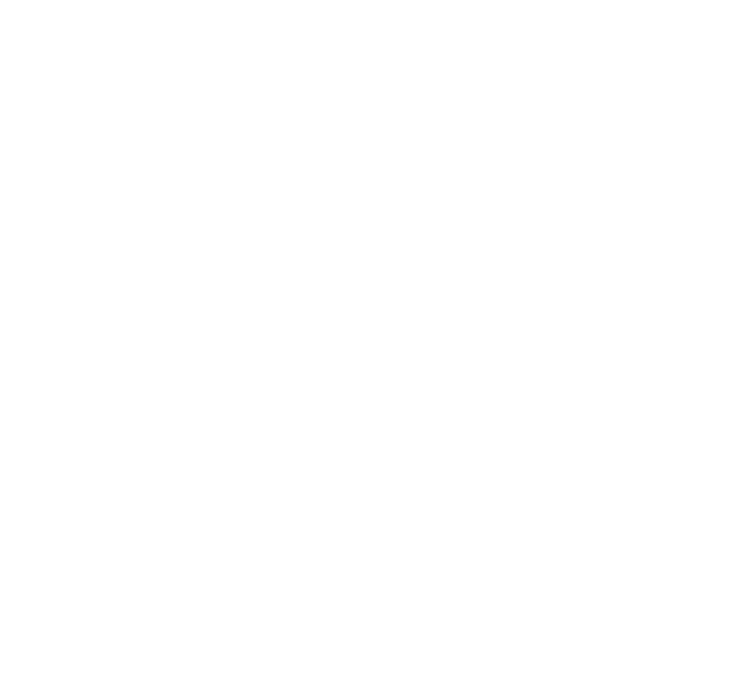
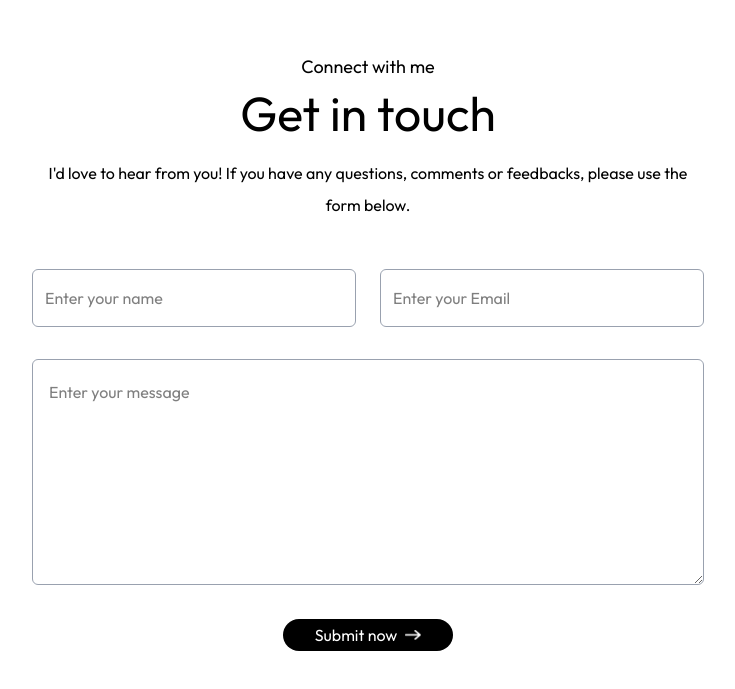
Before and after one commit to shashank-varshney21/portfolio-website, a Next.js app: page / in a window 1280 px wide. Shown: the part 3024-3713 px from the top of the page, without its empty margins (272-1007 px from the left). Before the commit the page ends 3037 px from the top, so only its background shows below. Built offline with nearby package versions, Linux system fonts and the light colour scheme; a web font is replaced by a local one.

Commit message:
Added form in Contact section using web3forms

```diff
--- /dev/null
+++ b/app/components/Contact.jsx
@@ -0,0 +1,54 @@
+import { assets } from '@/assets/assets'
+import Image from 'next/image'
+import React, { useState } from 'react'
+
+const Contact = () => {
+
+    const [result, setResult] = useState("");
+
+    const onSubmit = async (event) => {
+        event.preventDefault();
+        setResult("Sending....");
+        const formData = new FormData(event.target);
+
+        formData.append("access_key", "0e2db759-74c2-447b-9a74-44990dd23272");
+
+        const response = await fetch("https://api.web3forms.com/submit", {
+            method: "POST",
+            body: formData
+        });
+
+        const data = await response.json();
+
+        if (data.success) {
+            setResult("Form Submitted Successfully");
+            event.target.reset();
+        } else {
+            console.log("Error", data);
+            setResult(data.message);
+        }
+    };
+
+        return (
+            <div id='contact' className='w-full px-[12%] py-10 scroll-mt-20 bg-[url("/footer-bg-color.png bg-no-repeat bg-center bg-[length:90%_auto]")]'>
+                <h4 className='text-center mb-2 text-lg font-Ovo'>Connect with me</h4>
+                <h2 className='text-center text-5xl font-Ovo'>Get in touch</h2>
+
+                <p className='text-center max-w-2xl mx-auto mt-5 mb-12 font-Ovo'>
+                    I'd love to hear from you! If you have any questions, comments or feedbacks, please use the form below.
+                </p>
+
+                <form onSubmit={onSubmit} className='max-w-2xl mx-auto'>
+                    <div className='grid grid-cols-[repeat(auto-fit,_minmax(200px,_1fr))] gap-6 mt-10 mb-8'>
+                        <input type='text' name='name' placeholder='Enter your name' required className='flex-1 p-3 outline-none border-[0.5px] border-gray-400 rounded-md bg-white' />
+                        <input type='email' name='email' placeholder='Enter your Email' required className='flex-1 p-3 outline-none border-[0.5px] border-gray-400 rounded-md bg-white' />
+                    </div>
+                    <textarea rows={6} name='message' placeholder='Enter your message' required className='w-full p-4 outline-none border-[0.5px] border-gray-400 rounded-md bg-white mb-6' />
+                    <button type='submit' className='py3 px-8 w-max flex items-center justify-between gap-2 bg-black text-white rounded-full mx-auto hover:bg-black/80 duration-500'>Submit now <Image src={assets.right_arrow_white} alt='arrow' className='w-4' /></button>
+                    <p className='mt-4'>{result}</p>
+                </form>
+            </div>
+        )
+    }
+
+    export default Contact
--- a/app/components/Work.jsx
+++ b/app/components/Work.jsx
@@ -9,7 +9,7 @@
             <h2 className='text-center text-5xl font-Ovo'>My latest work</h2>
 
             <p className='text-center max-w-2xl mx-auto mt-5 mb-12 font-Ovo'>
-                I am a frontend developer from India with 3 years of Experience in multiple companies like Microsoft, Tesla and Apple.
+                Welcome to my web development portfolio! Explore a collection of projects showcasing my expertise in front-end development.
             </p>
 
             <div className='grid grid-cols-[repeat(auto-fit,_minmax(200px,_1fr))] my-10 gap-5'>
--- a/app/page.js
+++ b/app/page.js
@@ -1,5 +1,6 @@
 'use client'
 import About from "./components/About";
+import Contact from "./components/Contact";
 import Header from "./components/Header";
 import Navbar from "./components/Navbar";
 import Services from "./components/Services";
@@ -13,6 +14,7 @@
       <About />
       <Services />
       <Work />
+      <Contact />
     </>
   );
 }
```
